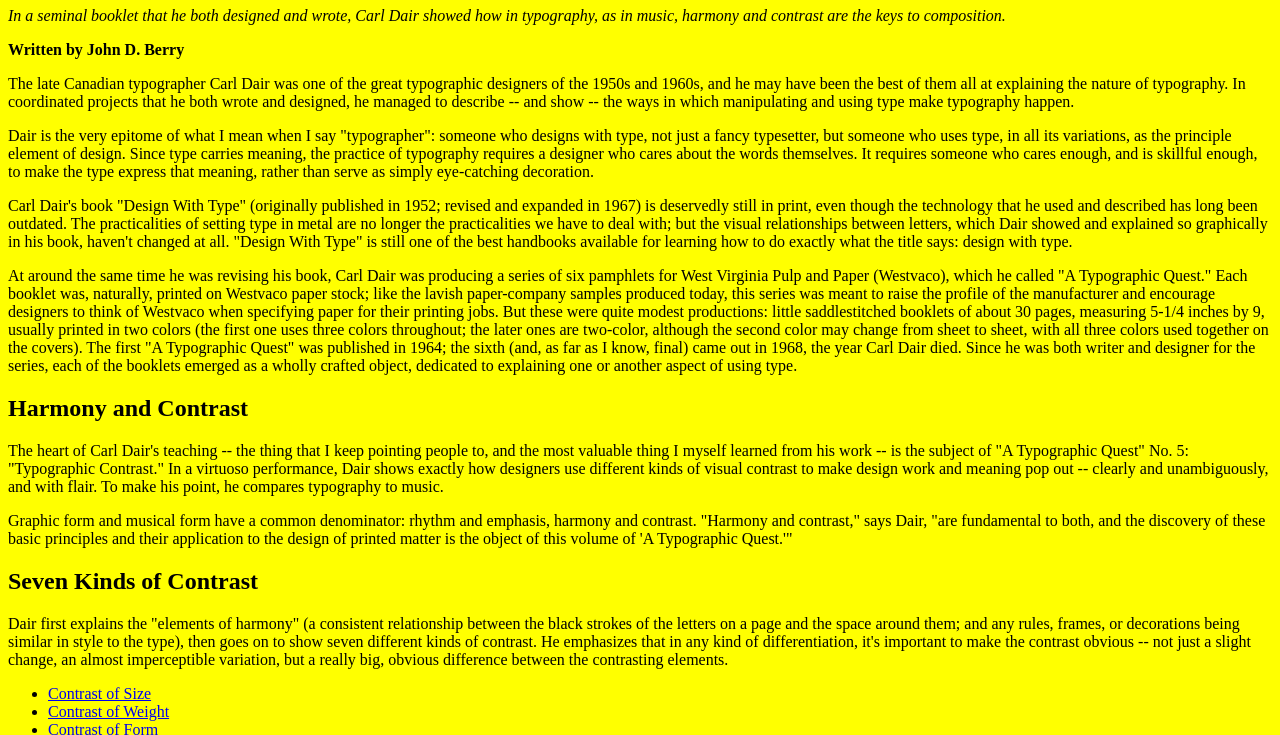
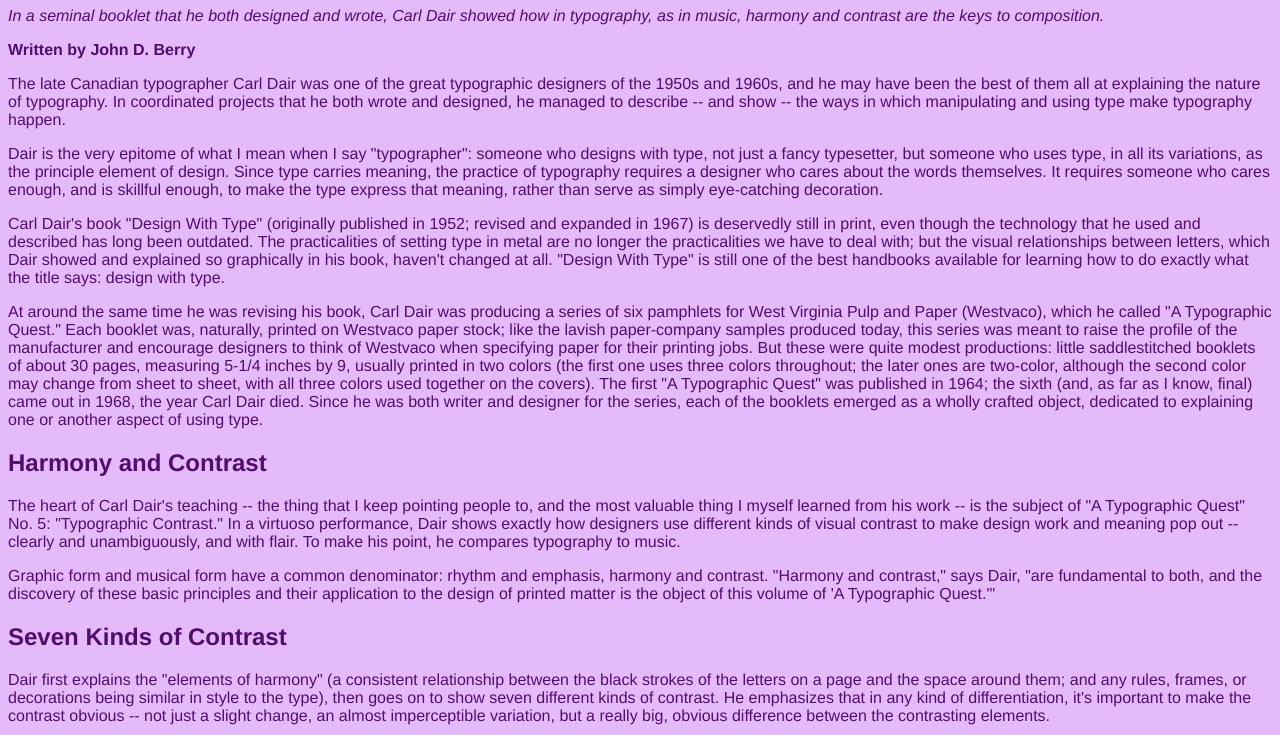
Before and after one commit to eileenkit/web-typography, a plain HTML site: page index.html in a window 1280 px wide. Shown: the part 73-808 px from the top of the page. Drawn offline with Linux system fonts and the light colour scheme.

Commit message:
Update color and font family

```diff
--- a/style.css
+++ b/style.css
@@ -1,4 +1,6 @@
 body{
 	/* this is the outermost element on your page*/
-	background: yellow;
+	background: rgb(229, 186, 251);
+	color:rgb(80, 13, 108);
+	font-family:'Helvetica', sans-serif;
 }
```
